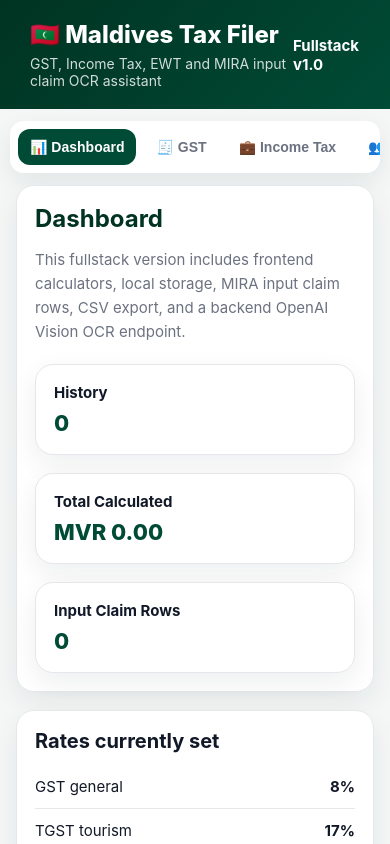
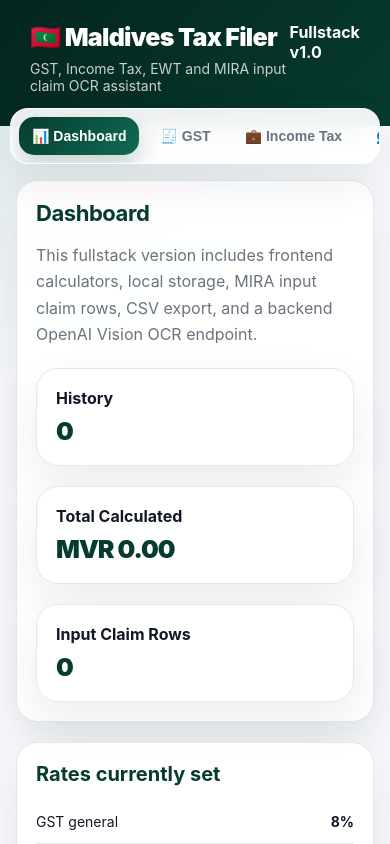
Before and after one commit to Sadey325/Tax-Filing-, a Next.js app: page / in a window 390 px wide. Shown: the top 844 px of the page. Built offline with nearby package versions, Linux system fonts and the light colour scheme.

Commit message:
Update globals.css

```diff
--- a/app/globals.css
+++ b/app/globals.css
@@ -1,13 +1,17 @@
 :root {
-  --primary: #004b35;
-  --primary-dark: #003322;
-  --accent: #f5b700;
-  --bg: #f4f7f6;
-  --card: #ffffff;
+  --primary: #063b2f;
+  --primary-2: #0f6b55;
+  --accent: #f6c453;
+  --bg: #f6f8fb;
+  --surface: #ffffff;
+  --surface-soft: #f9fafb;
   --border: #e5e7eb;
   --text: #111827;
   --muted: #6b7280;
   --danger: #dc2626;
+  --success: #16a34a;
+  --warning: #d97706;
+  --shadow: 0 18px 45px rgba(15, 23, 42, 0.08);
 }
 
 * {
@@ -16,16 +20,17 @@
 
 body {
   margin: 0;
-  background: var(--bg);
+  background:
+    radial-gradient(circle at top left, rgba(15, 107, 85, 0.12), transparent 32%),
+    var(--bg);
   color: var(--text);
   font-family: Inter, Arial, sans-serif;
-  font-size: 16px;
 }
 
 header {
-  background: linear-gradient(135deg, var(--primary-dark), var(--primary));
+  background: linear-gradient(135deg, #04251e, var(--primary));
   color: white;
-  padding: 24px 18px;
+  padding: 28px 18px 34px;
 }
 
 .wrap {
@@ -43,62 +48,74 @@ header {
 
 h1 {
   margin: 0;
-  font-size: 28px;
-  font-weight: 800;
+  font-size: 30px;
+  font-weight: 900;
+  letter-spacing: -0.03em;
 }
 
 h2 {
   margin: 0 0 10px;
-  font-size: 24px;
-  color: var(--primary-dark);
+  font-size: 26px;
+  color: var(--primary);
+  letter-spacing: -0.02em;
 }
 
 h3 {
-  margin: 0 0 12px;
+  margin: 0 0 14px;
   font-size: 20px;
+  color: var(--primary);
 }
 
 .subtitle {
-  margin-top: 6px;
-  color: rgba(255, 255, 255, 0.82);
+  margin-top: 8px;
+  color: rgba(255, 255, 255, 0.78);
   font-size: 14px;
 }
 
 .nav {
   max-width: 1180px;
-  margin: 18px auto;
+  margin: -22px auto 22px;
   padding: 8px;
   display: flex;
   gap: 8px;
   overflow-x: auto;
-  background: white;
-  border-radius: 18px;
-  box-shadow: 0 8px 24px rgba(15, 23, 42, 0.08);
+  background: rgba(255, 255, 255, 0.92);
+  border: 1px solid rgba(255, 255, 255, 0.65);
+  border-radius: 22px;
+  box-shadow: var(--shadow);
+  backdrop-filter: blur(14px);
 }
 
 .tab {
   border: none;
   background: transparent;
   color: var(--muted);
-  padding: 12px 14px;
-  border-radius: 12px;
-  font-weight: 700;
+  padding: 12px 15px;
+  border-radius: 15px;
+  font-weight: 800;
   white-space: nowrap;
   cursor: pointer;
+  transition: 0.2s ease;
+}
+
+.tab:hover {
+  background: #f3f4f6;
+  color: var(--primary);
 }
 
 .tab.active {
-  background: var(--primary);
+  background: linear-gradient(135deg, var(--primary), var(--primary-2));
   color: white;
+  box-shadow: 0 10px 22px rgba(6, 59, 47, 0.22);
 }
 
 main.wrap {
-  padding-bottom: 40px;
+  padding-bottom: 56px;
 }
 
 .grid {
   display: grid;
-  gap: 18px;
+  gap: 20px;
 }
 
 .two {
@@ -110,89 +127,120 @@ main.wrap {
 }
 
 .card {
-  background: var(--card);
+  background: rgba(255, 255, 255, 0.96);
   border: 1px solid var(--border);
-  border-radius: 22px;
-  padding: 22px;
-  box-shadow: 0 10px 28px rgba(15, 23, 42, 0.07);
+  border-radius: 26px;
+  padding: 24px;
+  box-shadow: var(--shadow);
+}
+
+.card:hover {
+  box-shadow: 0 22px 55px rgba(15, 23, 42, 0.11);
 }
 
 .small {
   color: var(--muted);
-  line-height: 1.6;
+  line-height: 1.65;
 }
 
 .row {
   display: flex;
   justify-content: space-between;
   gap: 12px;
-  padding: 12px 0;
+  padding: 13px 0;
   border-bottom: 1px solid var(--border);
+}
+
+.row:last-child {
+  border-bottom: none;
 }
 
 .amount {
   margin-top: 8px;
-  font-size: 26px;
-  font-weight: 800;
+  font-size: 30px;
+  font-weight: 900;
   color: var(--primary);
+  letter-spacing: -0.04em;
 }
 
 .form {
   display: grid;
-  gap: 16px;
+  gap: 17px;
 }
 
 label span {
   display: block;
-  margin-bottom: 7px;
-  font-weight: 700;
+  margin-bottom: 8px;
+  font-weight: 800;
   font-size: 14px;
+  color: #1f2937;
 }
 
 input,
 select {
   width: 100%;
-  padding: 14px 15px;
+  padding: 15px 16px;
   border: 1px solid var(--border);
-  border-radius: 14px;
+  border-radius: 16px;
   font-size: 16px;
   background: white;
+  transition: 0.2s ease;
 }
 
 input:focus,
 select:focus {
   outline: none;
-  border-color: var(--primary);
-  box-shadow: 0 0 0 4px rgba(0, 75, 53, 0.12);
+  border-color: var(--primary-2);
+  box-shadow: 0 0 0 5px rgba(15, 107, 85, 0.12);
 }
 
 .btn {
   border: none;
-  background: var(--primary);
+  background: linear-gradient(135deg, var(--primary), var(--primary-2));
   color: white;
-  padding: 14px 18px;
-  border-radius: 14px;
-  font-weight: 800;
+  padding: 15px 20px;
+  border-radius: 16px;
+  font-weight: 900;
   cursor: pointer;
+  box-shadow: 0 12px 24px rgba(6, 59, 47, 0.22);
+}
+
+.btn:hover {
+  transform: translateY(-1px);
+}
+
+.btn:disabled {
+  opacity: 0.55;
+  cursor: not-allowed;
+  transform: none;
 }
 
 .btn.secondary {
   background: white;
   color: var(--primary);
   border: 1px solid var(--primary);
+  box-shadow: none;
 }
 
 .btn.danger {
   background: var(--danger);
+  box-shadow: none;
+}
+
+.actions {
+  display: flex;
+  gap: 10px;
+  flex-wrap: wrap;
 }
 
 .alert {
   margin-bottom: 18px;
-  padding: 16px;
-  border-radius: 16px;
+  padding: 16px 18px;
+  border-radius: 18px;
   background: #ecfdf5;
-  color: var(--primary-dark);
-  border-left: 5px solid var(--primary);
+  color: var(--primary);
+  border-left: 5px solid var(--primary-2);
+  line-height: 1.5;
 }
 
 .alert.error {
@@ -207,28 +255,49 @@ select:focus {
   border-left-color: var(--accent);
 }
 
+.result {
+  background: linear-gradient(135deg, #ffffff, #f8fffc);
+  border: 1px solid var(--border);
+  border-left: 6px solid var(--accent);
+  border-radius: 24px;
+  padding: 24px;
+  box-shadow: var(--shadow);
+}
+
+.breakdown {
+  margin-top: 18px;
+  border-top: 1px solid var(--border);
+  padding-top: 14px;
+}
+
 .drop {
   display: block;
-  padding: 34px 20px;
+  padding: 38px 22px;
   border: 2px dashed #cbd5e1;
-  border-radius: 20px;
-  background: #f8fafc;
+  border-radius: 24px;
+  background: linear-gradient(135deg, #ffffff, #f8fafc);
   text-align: center;
+  cursor: pointer;
+}
+
+.drop:hover {
+  border-color: var(--primary-2);
+  background: #f0fdf4;
 }
 
 .preview {
   width: 100%;
-  max-height: 380px;
+  max-height: 410px;
   object-fit: contain;
-  margin-top: 14px;
-  border-radius: 16px;
+  margin-top: 16px;
+  border-radius: 20px;
   border: 1px solid var(--border);
   background: white;
 }
 
 .table-wrap {
   overflow-x: auto;
-  border-radius: 16px;
+  border-radius: 20px;
   border: 1px solid var(--border);
 }
 
@@ -241,7 +310,7 @@ table {
 
 th,
 td {
-  padding: 12px;
+  padding: 14px;
   border-bottom: 1px solid var(--border);
   text-align: left;
   font-size: 14px;
@@ -252,24 +321,39 @@ th {
   color: var(--muted);
   text-transform: uppercase;
   font-size: 12px;
+  letter-spacing: 0.04em;
 }
 
 .money {
-  font-weight: 800;
+  font-weight: 900;
   color: var(--primary);
 }
 
 @media (max-width: 768px) {
-  body {
-    font-size: 15px;
-  }
-
   header {
-    padding: 20px 14px;
+    padding: 22px 14px 32px;
   }
 
   h1 {
-    font-size: 24px;
+    font-size: 25px;
+  }
+
+  h2 {
+    font-size: 22px;
+  }
+
+  .header-row {
+    align-items: flex-start;
+  }
+
+  .nav {
+    margin: -18px 10px 16px;
+    border-radius: 18px;
+  }
+
+  .tab {
+    padding: 11px 13px;
+    font-size: 14px;
   }
 
   .two,
@@ -277,22 +361,16 @@ th {
     grid-template-columns: 1fr;
   }
 
-  .nav {
-    margin: 12px 10px;
-    border-radius: 14px;
-  }
-
-  .tab {
-    padding: 10px 12px;
-    font-size: 14px;
-  }
-
   .card {
-    padding: 18px;
-    border-radius: 18px;
+    padding: 19px;
+    border-radius: 22px;
   }
 
   .amount {
-    font-size: 22px;
+    font-size: 25px;
   }
-}
+
+  .row {
+    font-size: 14px;
+  }
+  }
```
